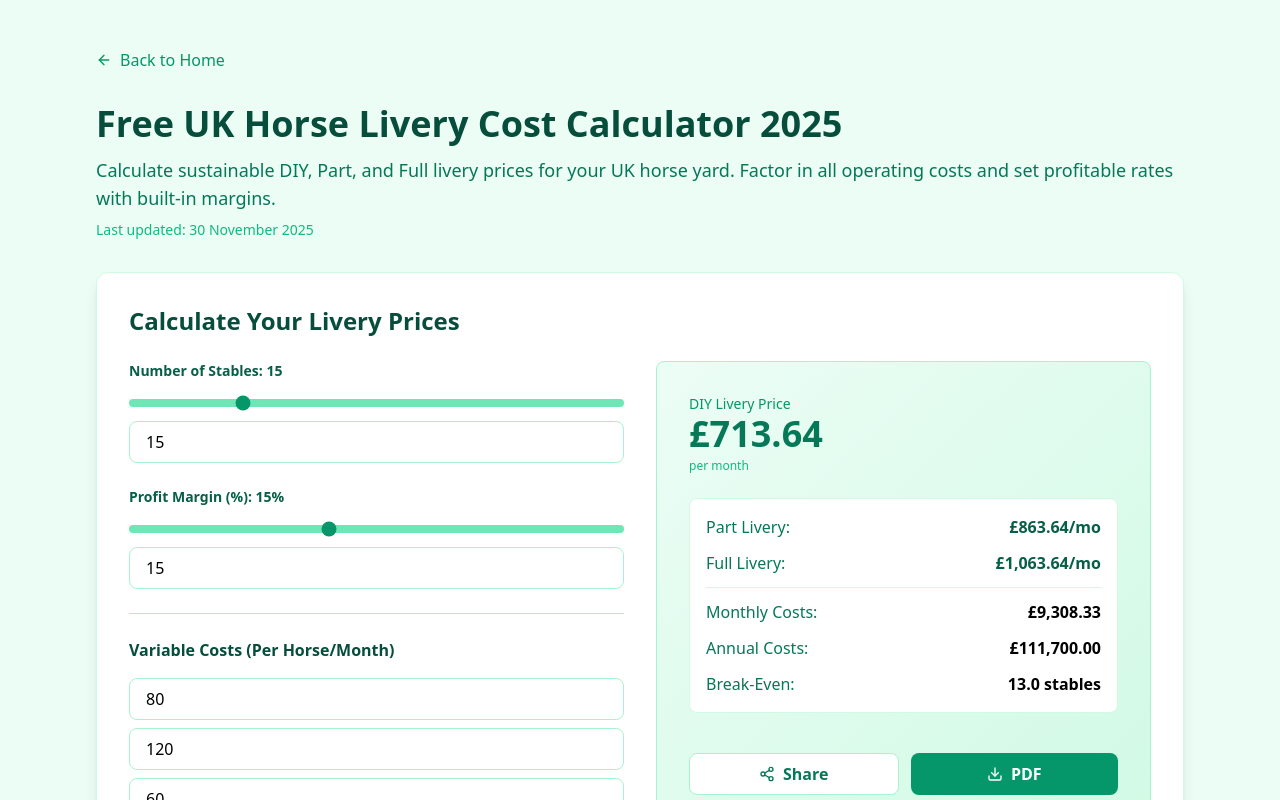
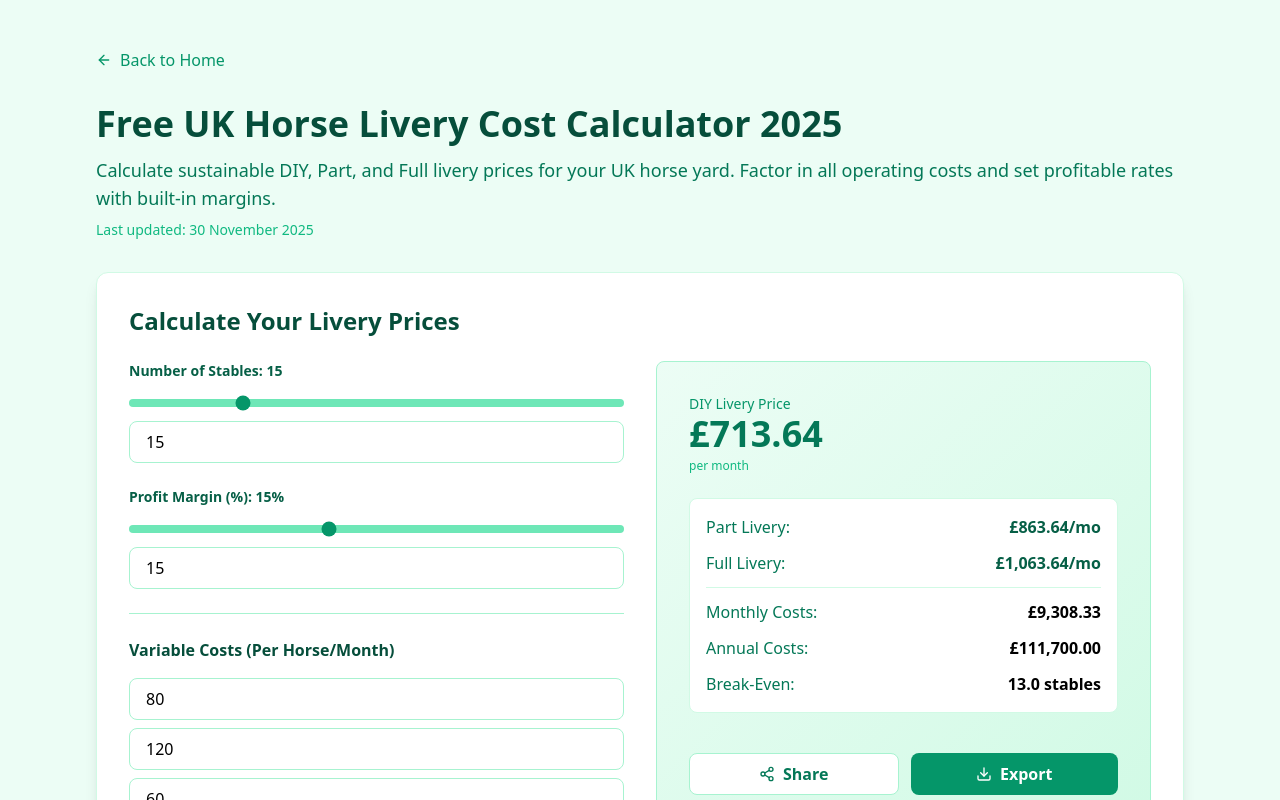
Before and after one commit to Agricog/HorseCost, a React (Vite) app: page /calculators/horse-livery in a window 1280 px wide. Shown: the top 800 px of the page. Built offline with nearby package versions, Linux system fonts and the light colour scheme; the HTML template or start-up script is replaced by a standard one.

Commit message:
Update HorseLiveryCalculatorPage.tsx

```diff
--- a/src/pages/HorseLiveryCalculatorPage.tsx
+++ b/src/pages/HorseLiveryCalculatorPage.tsx
@@ -1,7 +1,6 @@
 import { useState, useEffect } from 'react'
 import { ArrowLeft, Download, Share2 } from 'lucide-react'
 import { Link } from 'react-router-dom'
-import jsPDF from 'jspdf'
 
 interface LiveryResults {
   diyPrice: string
@@ -125,102 +124,52 @@ export default function HorseLiveryCalculatorPage() {
     }).format(parseFloat(value))
   }
 
-  const downloadPDF = () => {
+  const downloadCSV = () => {
     if (!results) return
 
-    const doc = new jsPDF()
-    const pageWidth = doc.internal.pageSize.getWidth()
-    const pageHeight = doc.internal.pageSize.getHeight()
-    let yPosition = 20
+    const csvContent = [
+      ['Horse Livery Cost Calculator Results', new Date().toLocaleDateString('en-GB')],
+      [],
+      ['LIVERY PRICING SUMMARY'],
+      ['DIY Livery Price', formatCurrency(results.diyPrice)],
+      ['Part Livery Price', formatCurrency(results.partLiveryPrice)],
+      ['Full Livery Price', formatCurrency(results.fullLiveryPrice)],
+      [],
+      ['FINANCIAL OVERVIEW'],
+      ['Monthly Operating Costs', formatCurrency(results.monthlyAverageCosts)],
+      ['Annual Operating Costs', formatCurrency(results.totalAnnualCosts)],
+      ['Break-Even Occupancy', results.breakEvenOccupancy + ' stables'],
+      ['Profit Margin', profitMargin + '%'],
+      ['Number of Stables', numberOfStables],
+      [],
+      ['CALCULATION INPUTS'],
+      ['Parameter', 'Value'],
+      ['Feed Cost (per horse/month)', '£' + feedCostPerHorse.toFixed(2)],
+      ['Hay Cost (per horse/month)', '£' + hayCostPerHorse.toFixed(2)],
+      ['Bedding Cost (per horse/month)', '£' + beddingCostPerHorse.toFixed(2)],
+      ['Labour Hours (per week)', labourHoursPerWeek],
+      ['Labour Hourly Rate', '£' + labourHourlyRate.toFixed(2)],
+      ['Variable Utilities (monthly)', '£' + variableUtilities.toFixed(2)],
+      ['Supplies (monthly)', '£' + suppliesCost.toFixed(2)],
+      ['Rent/Mortgage (monthly)', '£' + rentMortgage.toFixed(2)],
+      ['Business Rates (monthly)', '£' + businessRates.toFixed(2)],
+      ['Insurance (annual)', '£' + insurance.toFixed(2)],
+      ['Machinery/Vehicles (monthly)', '£' + machineryVehicles.toFixed(2)],
+      ['Field Maintenance (monthly)', '£' + fieldMaintenance.toFixed(2)],
+      ['Admin Costs (monthly)', '£' + adminCosts.toFixed(2)],
+      ['Part Livery Add-on', '£' + partLiveryAddOn.toFixed(2)],
+      ['Full Livery Add-on', '£' + fullLiveryAddOn.toFixed(2)]
+    ]
+      .map(row => row.map(cell => `"${cell}"`).join(','))
+      .join('\n')
 
-    // Header
-    doc.setFillColor(16, 185, 129) // Emerald green
-    doc.rect(0, 0, pageWidth, 40, 'F')
-    doc.setTextColor(255, 255, 255)
-    doc.setFontSize(24)
-    doc.text('Horse Livery Cost Calculator', pageWidth / 2, 15, { align: 'center' })
-    doc.setFontSize(10)
-    doc.text(`Generated: ${new Date().toLocaleDateString('en-GB')}`, pageWidth / 2, 30, { align: 'center' })
-
-    yPosition = 50
-    doc.setTextColor(0, 0, 0)
-
-    // Summary Results Section
-    doc.setFontSize(14)
-    doc.setTextColor(16, 185, 129)
-    doc.text('Livery Pricing Summary', 20, yPosition)
-    yPosition += 12
-
-    doc.setFontSize(11)
-    doc.setTextColor(0, 0, 0)
-    doc.text(`DIY Livery Price: ${formatCurrency(results.diyPrice)}/month`, 20, yPosition)
-    yPosition += 8
-    doc.text(`Part Livery Price: ${formatCurrency(results.partLiveryPrice)}/month`, 20, yPosition)
-    yPosition += 8
-    doc.text(`Full Livery Price: ${formatCurrency(results.fullLiveryPrice)}/month`, 20, yPosition)
-    yPosition += 12
-
-    // Financial Overview
-    doc.setFontSize(14)
-    doc.setTextColor(16, 185, 129)
-    doc.text('Financial Overview', 20, yPosition)
-    yPosition += 12
-
-    doc.setFontSize(11)
-    doc.setTextColor(0, 0, 0)
-    doc.text(`Monthly Operating Costs: ${formatCurrency(results.monthlyAverageCosts)}`, 20, yPosition)
-    yPosition += 8
-    doc.text(`Annual Operating Costs: ${formatCurrency(results.totalAnnualCosts)}`, 20, yPosition)
-    yPosition += 8
-    doc.text(`Break-Even Occupancy: ${results.breakEvenOccupancy} stables`, 20, yPosition)
-    yPosition += 12
-    doc.text(`Profit Margin: ${profitMargin}%`, 20, yPosition)
-    yPosition += 8
-    doc.text(`Number of Stables: ${numberOfStables}`, 20, yPosition)
-
-    // Input Parameters Table
-    yPosition += 15
-    doc.setFontSize(14)
-    doc.setTextColor(16, 185, 129)
-    doc.text('Your Calculation Inputs', 20, yPosition)
-    yPosition += 10
-
-    const tableData = [
-      ['Parameter', 'Value'],
-      ['Feed Cost (per horse/month)', `£${feedCostPerHorse.toFixed(2)}`],
-      ['Hay Cost (per horse/month)', `£${hayCostPerHorse.toFixed(2)}`],
-      ['Bedding Cost (per horse/month)', `£${beddingCostPerHorse.toFixed(2)}`],
-      ['Labour Hours (per week)', `${labourHoursPerWeek}`],
-      ['Labour Hourly Rate', `£${labourHourlyRate.toFixed(2)}`],
-      ['Variable Utilities (monthly)', `£${variableUtilities.toFixed(2)}`],
-      ['Supplies (monthly)', `£${suppliesCost.toFixed(2)}`],
-      ['Rent/Mortgage (monthly)', `£${rentMortgage.toFixed(2)}`],
-      ['Business Rates (monthly)', `£${businessRates.toFixed(2)}`],
-      ['Insurance (annual)', `£${insurance.toFixed(2)}`],
-      ['Machinery/Vehicles (monthly)', `£${machineryVehicles.toFixed(2)}`],
-      ['Field Maintenance (monthly)', `£${fieldMaintenance.toFixed(2)}`],
-      ['Admin Costs (monthly)', `£${adminCosts.toFixed(2)}`],
-      ['Part Livery Add-on', `£${partLiveryAddOn.toFixed(2)}`],
-      ['Full Livery Add-on', `£${fullLiveryAddOn.toFixed(2)}`]
-    ]
-
-    doc.autoTable({
-      head: [tableData[0]],
-      body: tableData.slice(1),
-      startY: yPosition,
-      margin: { left: 20, right: 20 },
-      headStyles: { fillColor: [16, 185, 129], textColor: [255, 255, 255], fontSize: 10 },
-      bodyStyles: { fontSize: 9, textColor: [0, 0, 0] },
-      alternateRowStyles: { fillColor: [240, 253, 250] },
-      columnStyles: { 0: { cellWidth: 120 }, 1: { cellWidth: 50 } }
-    })
-
-    // Footer
-    doc.setFontSize(9)
-    doc.setTextColor(128, 128, 128)
-    doc.text('HorseCost - Free Professional Horse Calculators for UK Equestrians', pageWidth / 2, pageHeight - 10, { align: 'center' })
-
-    doc.save('horse-livery-calculator.pdf')
+    const blob = new Blob([csvContent], { type: 'text/csv' })
+    const url = window.URL.createObjectURL(blob)
+    const a = document.createElement('a')
+    a.href = url
+    a.download = 'horse-livery-calculator.csv'
+    a.click()
+    window.URL.revokeObjectURL(url)
   }
 
   const shareResults = () => {
@@ -320,7 +269,7 @@ Check it out: https://horsecost.co.uk/calculators/horse-livery`
 
                   <div className="flex gap-3 pt-4">
                     <button onClick={shareResults} className="flex-1 flex items-center justify-center gap-2 bg-white hover:bg-emerald-50 text-emerald-700 font-semibold py-2 rounded-lg transition border border-emerald-200"><Share2 className="w-4 h-4" />Share</button>
-                    <button onClick={downloadPDF} className="flex-1 flex items-center justify-center gap-2 bg-emerald-600 hover:bg-emerald-700 text-white font-semibold py-2 rounded-lg transition"><Download className="w-4 h-4" />PDF</button>
+                    <button onClick={downloadCSV} className="flex-1 flex items-center justify-center gap-2 bg-emerald-600 hover:bg-emerald-700 text-white font-semibold py-2 rounded-lg transition"><Download className="w-4 h-4" />Export</button>
                   </div>
                 </div>
               ) : (
```
